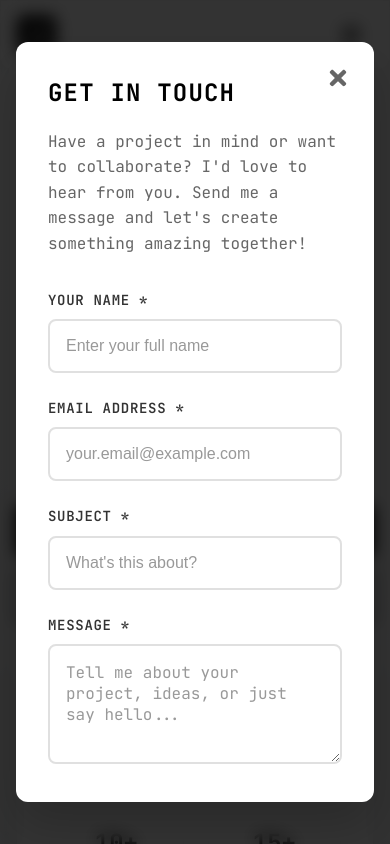
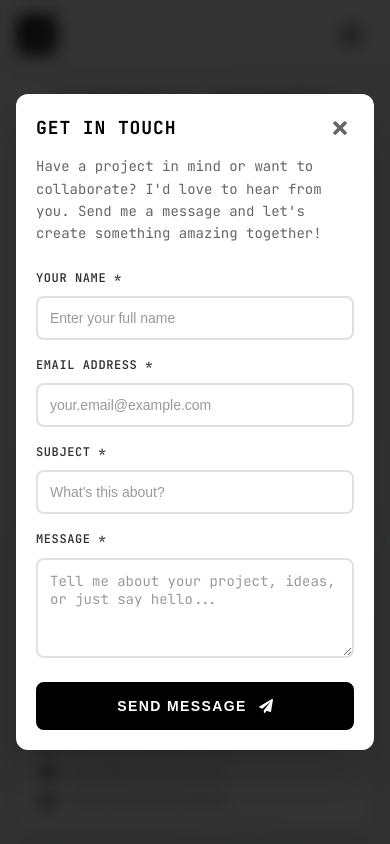
Before and after one commit to Samukelo-Mkhonza/my-profile-website, a React (Create React App) app: page / in a window 390 px wide. Both pictures are taken after a click on the link "GET IN TOUCH". Shown: the top 844 px of the page. Built offline with nearby package versions, Linux system fonts and the light colour scheme.

Commit message:
feat(Hero): enhance responsive design with dynamic paddings, font sizes, and layout adjustments for better mobile experience

```diff
--- a/src/components/Hero.js
+++ b/src/components/Hero.js
@@ -88,20 +88,32 @@ const TypingText = ({ texts, speed = 50, pause = 2000 }) => {
 
 const Section = styled.section`
   min-height: 100vh;
+  min-height: 100dvh; /* Dynamic viewport height for mobile */
   display: flex;
   align-items: center;
   justify-content: center;
-  padding: clamp(2rem, 10vw, 4rem) 1rem;
+  padding: clamp(1.5rem, 5vw, 4rem) clamp(1rem, 3vw, 2rem);
   background: linear-gradient(-45deg, #ffffff, #f8f9fa, #ffffff, #f0f2f5);
   background-size: 400% 400%;
   animation: ${gradientShift} 15s ease infinite;
   position: relative;
   overflow: hidden;
 
-  @media (max-width: 768px) {
-    padding-top: clamp(6rem, 15vw, 8rem);
-    align-items: flex-start;
-    justify-content: center;
+  /* Small mobile devices */
+  @media (max-width: 480px) {
+    padding-top: clamp(5rem, 20vw, 7rem);
+    padding-bottom: clamp(3rem, 10vw, 5rem);
+  }
+
+  /* Tablets and small laptops */
+  @media (min-width: 481px) and (max-width: 1024px) {
+    padding: clamp(3rem, 8vw, 6rem) clamp(1.5rem, 4vw, 3rem);
+  }
+
+  /* Landscape mobile */
+  @media (max-height: 600px) and (orientation: landscape) {
+    min-height: auto;
+    padding: 2rem 2rem 3rem;
   }
 
   &:before {
@@ -126,6 +138,11 @@ const BackgroundElements = styled.div`
   bottom: 0;
   overflow: hidden;
   pointer-events: none;
+
+  /* Hide on very small screens to improve performance */
+  @media (max-width: 360px) {
+    display: none;
+  }
 `;
 
 const FloatingIcon = styled(motion.div)`
@@ -134,6 +151,11 @@ const FloatingIcon = styled(motion.div)`
   font-size: ${props => props.size || '2rem'};
   animation: ${float} ${props => props.duration || '6s'} ease-in-out infinite;
   animation-delay: ${props => props.delay || '0s'};
+
+  /* Reduce size on mobile */
+  @media (max-width: 768px) {
+    font-size: calc(${props => props.size || '2rem'} * 0.7);
+  }
 `;
 
 const Container = styled.div`
@@ -141,13 +163,25 @@ const Container = styled.div`
   width: 100%;
   display: grid;
   grid-template-columns: 1fr 1fr;
-  gap: clamp(2rem, 5vw, 4rem);
+  gap: clamp(1.5rem, 4vw, 4rem);
   align-items: center;
   z-index: 1;
 
+  /* Tablets */
+  @media (max-width: 1024px) {
+    gap: clamp(1.5rem, 3vw, 3rem);
+  }
+
+  /* Mobile */
   @media (max-width: 768px) {
     grid-template-columns: 1fr;
     text-align: center;
+    gap: clamp(1.5rem, 4vw, 2.5rem);
+  }
+
+  /* Landscape mobile */
+  @media (max-height: 600px) and (orientation: landscape) {
+    grid-template-columns: 1fr 1fr;
     gap: 2rem;
   }
 `;
@@ -155,15 +189,21 @@ const Container = styled.div`
 const MainContent = styled(motion.div)`
   display: flex;
   flex-direction: column;
-  gap: clamp(1rem, 3vw, 1.5rem);
+  gap: clamp(0.75rem, 2vw, 1.5rem);
 
   @media (max-width: 768px) {
     order: 1;
+    align-items: center;
+  }
+
+  /* Very small screens */
+  @media (max-width: 360px) {
+    gap: 0.75rem;
   }
 `;
 
 const Greeting = styled(motion.div)`
-  font-size: clamp(1rem, 2.5vw, 1.125rem);
+  font-size: clamp(0.875rem, 2vw, 1.125rem);
   color: #666;
   font-weight: 500;
   display: flex;
@@ -175,10 +215,15 @@ const Greeting = styled(motion.div)`
   @media (max-width: 768px) {
     justify-content: center;
   }
+
+  @media (max-width: 360px) {
+    font-size: 0.75rem;
+    letter-spacing: 0.05em;
+  }
 `;
 
 const Title = styled(motion.h1)`
-  font-size: clamp(2.5rem, 7vw, 4.5rem);
+  font-size: clamp(1.75rem, 6vw, 4.5rem);
   font-weight: 700;
   text-transform: uppercase;
   letter-spacing: 0.05em;
@@ -186,49 +231,88 @@ const Title = styled(motion.h1)`
   color: #000;
   margin: 0;
 
+  /* Tablets */
+  @media (min-width: 769px) and (max-width: 1024px) {
+    font-size: clamp(2.5rem, 5vw, 3.5rem);
+  }
+
+  /* Small mobile */
   @media (max-width: 480px) {
+    font-size: clamp(1.5rem, 7vw, 2.5rem);
     letter-spacing: 0.02em;
+  }
+
+  /* Very small screens */
+  @media (max-width: 360px) {
+    font-size: 1.375rem;
+    letter-spacing: 0.01em;
+  }
+
+  /* Landscape mobile */
+  @media (max-height: 600px) and (orientation: landscape) {
+    font-size: clamp(1.5rem, 4vw, 2.5rem);
   }
 `;
 
 const DynamicRole = styled(motion.div)`
-  font-size: clamp(1.25rem, 4vw, 2rem);
+  font-size: clamp(1rem, 3.5vw, 2rem);
   font-weight: 600;
   text-transform: uppercase;
   letter-spacing: 0.1em;
   color: #333;
-  margin: clamp(0.5rem, 2vw, 1rem) 0;
-  min-height: clamp(1.5rem, 4vw, 2.5rem);
+  margin: clamp(0.25rem, 1.5vw, 1rem) 0;
+  min-height: clamp(1.25rem, 3.5vw, 2.5rem);
 
   @media (max-width: 480px) {
+    font-size: clamp(0.875rem, 4vw, 1.25rem);
     letter-spacing: 0.05em;
+    min-height: 1.5rem;
+  }
+
+  @media (max-width: 360px) {
+    font-size: 0.875rem;
   }
 `;
 
 const Description = styled(motion.p)`
-  font-size: clamp(1rem, 2.5vw, 1.125rem);
+  font-size: clamp(0.875rem, 2vw, 1.125rem);
   line-height: 1.6;
   color: #555;
-  margin: clamp(1rem, 3vw, 1.5rem) 0;
+  margin: clamp(0.75rem, 2vw, 1.5rem) 0;
   max-width: 500px;
 
   @media (max-width: 768px) {
     margin: 1rem auto;
+    max-width: 90%;
+  }
+
+  @media (max-width: 360px) {
+    font-size: 0.8125rem;
+    line-height: 1.5;
   }
 `;
 
 const ButtonGroup = styled(motion.div)`
   display: flex;
-  gap: 1rem;
-  margin-top: clamp(1.5rem, 3vw, 2rem);
+  gap: clamp(0.75rem, 2vw, 1rem);
+  margin-top: clamp(1rem, 2.5vw, 2rem);
+  flex-wrap: wrap;
+  justify-content: flex-start;
 
-  @media (max-width: 640px) {
-    flex-direction: column;
-    align-items: center;
+  @media (max-width: 768px) {
+    justify-content: center;
   }
 
-  @media (max-width: 768px) and (min-width: 641px) {
-    justify-content: center;
+  @media (max-width: 480px) {
+    flex-direction: column;
+    align-items: stretch;
+    width: 100%;
+    max-width: 300px;
+  }
+
+  /* Landscape mobile */
+  @media (max-height: 600px) and (orientation: landscape) {
+    margin-top: 1rem;
   }
 `;
 
@@ -237,9 +321,9 @@ const Button = styled(motion.a)`
   align-items: center;
   justify-content: center;
   gap: 0.75rem;
-  padding: clamp(0.75rem, 2vw, 1rem) clamp(1.5rem, 3vw, 2rem);
+  padding: clamp(0.625rem, 1.5vw, 1rem) clamp(1.25rem, 2.5vw, 2rem);
   border-radius: 4px;
-  font-size: clamp(0.875rem, 2vw, 1rem);
+  font-size: clamp(0.8125rem, 1.5vw, 1rem);
   font-weight: 600;
   text-transform: uppercase;
   letter-spacing: 0.1em;
@@ -248,11 +332,25 @@ const Button = styled(motion.a)`
   position: relative;
   overflow: hidden;
   cursor: pointer;
-  min-width: 200px;
+  min-width: min(200px, 100%);
+  white-space: nowrap;
 
-  @media (max-width: 640px) {
+  /* Touch-friendly size for mobile */
+  @media (max-width: 768px) {
+    min-height: 44px;
+    touch-action: manipulation;
+  }
+
+  @media (max-width: 480px) {
     width: 100%;
-    min-width: unset;
+    padding: 0.875rem 1.5rem;
+  }
+
+  @media (max-width: 360px) {
+    font-size: 0.75rem;
+    letter-spacing: 0.05em;
+    gap: 0.5rem;
+    padding: 0.75rem 1.25rem;
   }
 
   &:before {
@@ -275,10 +373,18 @@ const Button = styled(motion.a)`
     position: relative;
     z-index: 1;
     transition: transform 0.3s ease;
+    flex-shrink: 0;
   }
 
+  @media (hover: hover) {
     &:hover svg {
       transform: translateX(4px);
+    }
+  }
+
+  /* Touch feedback for mobile */
+  &:active {
+    transform: scale(0.98);
   }
 `;
 
@@ -291,6 +397,7 @@ const PrimaryButton = styled(Button)`
     background: #fff;
   }
 
+  @media (hover: hover) {
     &:hover {
       color: #000;
       transform: translateY(-2px);
@@ -298,6 +405,7 @@ const PrimaryButton = styled(Button)`
 
       &:before {
         width: 100%;
+      }
     }
   }
 `;
@@ -311,6 +419,7 @@ const SecondaryButton = styled(Button)`
     background: #000;
   }
 
+  @media (hover: hover) {
     &:hover {
       color: #fff;
       transform: translateY(-2px);
@@ -320,13 +429,14 @@ const SecondaryButton = styled(Button)`
         width: 100%;
       }
     }
+  }
 `;
 
 const StatsSection = styled(motion.div)`
   display: flex;
   flex-direction: column;
-  gap: 1.5rem;
-  padding: clamp(2rem, 4vw, 2.5rem);
+  gap: clamp(1rem, 2vw, 1.5rem);
+  padding: clamp(1.5rem, 3vw, 2.5rem);
   background: rgba(255, 255, 255, 0.8);
   backdrop-filter: blur(10px);
   border: 1px solid rgba(0, 0, 0, 0.1);
@@ -335,72 +445,118 @@ const StatsSection = styled(motion.div)`
 
   @media (max-width: 768px) {
     order: 2;
+    width: 100%;
+    max-width: 500px;
+  }
+
+  @media (max-width: 480px) {
+    padding: clamp(1.25rem, 4vw, 2rem);
+  }
+
+  /* Landscape mobile */
+  @media (max-height: 600px) and (orientation: landscape) {
+    padding: 1.5rem;
   }
 `;
 
 const StatsGrid = styled.div`
   display: grid;
-  grid-template-columns: 1fr 1fr;
-  gap: 1.5rem;
+  grid-template-columns: repeat(2, 1fr);
+  gap: clamp(0.75rem, 2vw, 1.5rem);
+
+  @media (max-width: 360px) {
+    gap: 0.625rem;
+  }
 `;
 
 const StatCard = styled(motion.div)`
   text-align: center;
-  padding: 1rem;
+  padding: clamp(0.75rem, 2vw, 1rem);
   background: rgba(255, 255, 255, 0.6);
   border-radius: 8px;
   border: 1px solid rgba(0, 0, 0, 0.05);
   transition: all 0.3s ease;
 
+  @media (hover: hover) {
     &:hover {
       transform: translateY(-4px);
       box-shadow: 0 8px 16px rgba(0, 0, 0, 0.1);
       background: rgba(255, 255, 255, 0.9);
     }
+  }
+
+  @media (max-width: 360px) {
+    padding: 0.625rem;
+  }
 `;
 
 const StatNumber = styled.div`
-  font-size: clamp(1.5rem, 3vw, 2rem);
+  font-size: clamp(1.25rem, 3vw, 2rem);
   font-weight: 700;
   color: #000;
   margin-bottom: 0.25rem;
+
+  @media (max-width: 360px) {
+    font-size: 1.125rem;
+  }
 `;
 
 const StatLabel = styled.div`
-  font-size: clamp(0.75rem, 2vw, 0.875rem);
+  font-size: clamp(0.625rem, 1.5vw, 0.875rem);
   color: #666;
   text-transform: uppercase;
   letter-spacing: 0.1em;
   font-weight: 500;
+
+  @media (max-width: 360px) {
+    font-size: 0.625rem;
+    letter-spacing: 0.05em;
+  }
 `;
 
 const QuickInfo = styled.div`
   display: flex;
   flex-direction: column;
-  gap: 0.75rem;
-  padding-top: 1rem;
+  gap: clamp(0.5rem, 1.5vw, 0.75rem);
+  padding-top: clamp(0.75rem, 2vw, 1rem);
   border-top: 1px solid rgba(0, 0, 0, 0.1);
+
+  @media (max-width: 360px) {
+    gap: 0.5rem;
+    padding-top: 0.625rem;
+  }
 `;
 
 const InfoItem = styled.div`
   display: flex;
   align-items: center;
   gap: 0.75rem;
-  font-size: clamp(0.875rem, 2vw, 1rem);
+  font-size: clamp(0.75rem, 1.75vw, 1rem);
   color: #555;
+
+  @media (max-width: 360px) {
+    gap: 0.5rem;
+    font-size: 0.75rem;
+  }
 `;
 
 const InfoIcon = styled.div`
-  font-size: 1rem;
+  font-size: clamp(0.875rem, 2vw, 1rem);
   color: #000;
   width: 20px;
   display: flex;
   justify-content: center;
+  flex-shrink: 0;
+
+  @media (max-width: 360px) {
+    font-size: 0.75rem;
+    width: 16px;
+  }
 `;
 
 const ScrollIndicator = styled(motion.div)`
   position: absolute;
-  bottom: 2rem;
+  bottom: clamp(1rem, 3vw, 2rem);
   left: 50%;
   transform: translateX(-50%);
   display: flex;
@@ -410,13 +566,18 @@ const ScrollIndicator = styled(motion.div)`
   color: #666;
   cursor: pointer;
 
-  @media (max-width: 768px) {
-    bottom: 1rem;
+  /* Hide on very short screens */
+  @media (max-height: 600px) {
+    display: none;
+  }
+
+  @media (max-width: 360px) {
+    bottom: 0.75rem;
   }
 `;
 
 const ScrollText = styled.span`
-  font-size: 0.75rem;
+  font-size: clamp(0.625rem, 1.5vw, 0.75rem);
   text-transform: uppercase;
   letter-spacing: 0.1em;
   font-weight: 500;
@@ -435,28 +596,52 @@ const ModalOverlay = styled(motion.div)`
   align-items: center;
   justify-content: center;
   z-index: 1000;
-  padding: 1rem;
+  padding: clamp(1rem, 3vw, 2rem);
+  overflow-y: auto;
 `;
 
 const ModalContent = styled(motion.div)`
   background: #fff;
   border-radius: 12px;
-  padding: clamp(2rem, 5vw, 3rem);
+  padding: clamp(1.5rem, 4vw, 3rem);
   width: 100%;
   max-width: 600px;
   max-height: 90vh;
+  max-height: 90dvh;
   overflow-y: auto;
   position: relative;
   box-shadow: 0 24px 48px rgba(0, 0, 0, 0.2);
+  margin: auto;
+
+  /* Smooth scrolling on iOS */
+  -webkit-overflow-scrolling: touch;
+
+  @media (max-width: 480px) {
+    padding: clamp(1.25rem, 4vw, 2rem);
+    max-height: 85vh;
+    max-height: 85dvh;
+  }
+
+  @media (max-width: 360px) {
+    padding: 1rem;
+    border-radius: 8px;
+  }
+
+  /* Landscape mobile */
+  @media (max-height: 500px) and (orientation: landscape) {
+    max-height: 95vh;
+    max-height: 95dvh;
+    padding: 1.5rem;
+  }
 `;
 
 const CloseButton = styled.button`
   position: absolute;
-  top: 1rem;
-  right: 1rem;
+  top: clamp(0.75rem, 2vw, 1rem);
+  right: clamp(0.75rem, 2vw, 1rem);
   background: none;
   border: none;
-  font-size: 1.5rem;
+  font-size: clamp(1.25rem, 3vw, 1.5rem);
   color: #666;
   cursor: pointer;
   padding: 0.5rem;
@@ -465,32 +650,67 @@ const CloseButton = styled.button`
   display: flex;
   align-items: center;
   justify-content: center;
+  min-width: 44px;
+  min-height: 44px;
 
+  @media (hover: hover) {
     &:hover {
       background: rgba(0, 0, 0, 0.1);
       color: #000;
     }
+  }
+
+  &:active {
+    transform: scale(0.95);
+  }
+
+  @media (max-width: 360px) {
+    top: 0.5rem;
+    right: 0.5rem;
+    font-size: 1.125rem;
+  }
 `;
 
 const ModalTitle = styled.h2`
-  font-size: clamp(1.5rem, 4vw, 2rem);
+  font-size: clamp(1.25rem, 3.5vw, 2rem);
   font-weight: 700;
   color: #000;
-  margin: 0 0 1rem 0;
+  margin: 0 0 clamp(0.75rem, 2vw, 1rem) 0;
   text-transform: uppercase;
   letter-spacing: 0.05em;
+  padding-right: 2rem;
+
+  @media (max-width: 480px) {
+    font-size: clamp(1.125rem, 4vw, 1.5rem);
+  }
+
+  @media (max-width: 360px) {
+    font-size: 1.125rem;
+    letter-spacing: 0.02em;
+  }
 `;
 
 const ModalSubtitle = styled.p`
   color: #666;
-  margin-bottom: 2rem;
+  margin-bottom: clamp(1.5rem, 3vw, 2rem);
   line-height: 1.6;
+  font-size: clamp(0.875rem, 2vw, 1rem);
+
+  @media (max-width: 360px) {
+    font-size: 0.8125rem;
+    line-height: 1.5;
+    margin-bottom: 1.25rem;
+  }
 `;
 
-const Form = styled.form`
+const FormContainer = styled.div`
   display: flex;
   flex-direction: column;
-  gap: 1.5rem;
+  gap: clamp(1rem, 2.5vw, 1.5rem);
+
+  @media (max-width: 360px) {
+    gap: 0.875rem;
+  }
 `;
 
 const FormGroup = styled.div`
@@ -504,14 +724,18 @@ const Label = styled.label`
   color: #333;
   text-transform: uppercase;
   letter-spacing: 0.05em;
-  font-size: 0.875rem;
+  font-size: clamp(0.75rem, 1.5vw, 0.875rem);
+
+  @media (max-width: 360px) {
+    font-size: 0.75rem;
+  }
 `;
 
 const Input = styled.input`
-  padding: 1rem;
+  padding: clamp(0.75rem, 2vw, 1rem);
   border: 2px solid #e0e0e0;
   border-radius: 8px;
-  font-size: 1rem;
+  font-size: clamp(0.875rem, 2vw, 1rem);
   transition: all 0.3s ease;
   background: #fff;
 
@@ -524,14 +748,20 @@ const Input = styled.input`
   &::placeholder {
     color: #999;
   }
+
+  @media (max-width: 360px) {
+    padding: 0.625rem;
+    font-size: 0.875rem;
+    border-radius: 6px;
+  }
 `;
 
 const TextArea = styled.textarea`
-  padding: 1rem;
+  padding: clamp(0.75rem, 2vw, 1rem);
   border: 2px solid #e0e0e0;
   border-radius: 8px;
-  font-size: 1rem;
-  min-height: 120px;
+  font-size: clamp(0.875rem, 2vw, 1rem);
+  min-height: clamp(100px, 20vw, 120px);
   resize: vertical;
   font-family: inherit;
   transition: all 0.3s ease;
@@ -546,6 +776,13 @@ const TextArea = styled.textarea`
   &::placeholder {
     color: #999;
   }
+
+  @media (max-width: 360px) {
+    padding: 0.625rem;
+    font-size: 0.875rem;
+    min-height: 80px;
+    border-radius: 6px;
+  }
 `;
 
 const SubmitButton = styled(motion.button)`
@@ -553,23 +790,30 @@ const SubmitButton = styled(motion.button)`
   align-items: center;
   justify-content: center;
   gap: 0.75rem;
-  padding: 1rem 2rem;
+  padding: clamp(0.875rem, 2vw, 1rem) clamp(1.5rem, 3vw, 2rem);
   background: #000;
   color: #fff;
   border: 2px solid #000;
   border-radius: 8px;
-  font-size: 1rem;
+  font-size: clamp(0.875rem, 2vw, 1rem);
   font-weight: 600;
   text-transform: uppercase;
   letter-spacing: 0.1em;
   cursor: pointer;
   transition: all 0.3s ease;
-  margin-top: 1rem;
+  margin-top: clamp(0.5rem, 2vw, 1rem);
+  min-height: 44px;
 
-  &:hover {
+  @media (hover: hover) {
+    &:hover:not(:disabled) {
       background: #333;
       transform: translateY(-2px);
       box-shadow: 0 8px 16px rgba(0, 0, 0, 0.2);
+    }
+  }
+
+  &:active:not(:disabled) {
+    transform: scale(0.98);
   }
 
   &:disabled {
@@ -580,21 +824,31 @@ const SubmitButton = styled(motion.button)`
 
   svg {
     transition: transform 0.3s ease;
+    flex-shrink: 0;
   }
 
+  @media (hover: hover) {
     &:hover:not(:disabled) svg {
       transform: translateX(4px);
+    }
+  }
+
+  @media (max-width: 360px) {
+    padding: 0.75rem 1.25rem;
+    font-size: 0.75rem;
+    gap: 0.5rem;
+    letter-spacing: 0.05em;
   }
 `;
 
 // CV Modal Styles
 const CVContent = styled.div`
-  margin-top: 2rem;
+  margin-top: clamp(1.5rem, 3vw, 2rem);
 `;
 
 const CVSection = styled.div`
-  margin-bottom: 2rem;
-  padding-bottom: 1.5rem;
+  margin-bottom: clamp(1.5rem, 3vw, 2rem);
+  padding-bottom: clamp(1rem, 2vw, 1.5rem);
   border-bottom: 1px solid #e0e0e0;
 
   &:last-child {
@@ -602,13 +856,18 @@ const CVSection = styled.div`
     margin-bottom: 0;
     padding-bottom: 0;
   }
+
+  @media (max-width: 360px) {
+    margin-bottom: 1.25rem;
+    padding-bottom: 0.875rem;
+  }
 `;
 
 const CVSectionTitle = styled.h3`
-  font-size: 1.25rem;
+  font-size: clamp(1rem, 2.5vw, 1.25rem);
   font-weight: 600;
   color: #000;
-  margin-bottom: 1rem;
+  margin-bottom: clamp(0.75rem, 2vw, 1rem);
   text-transform: uppercase;
   letter-spacing: 0.05em;
   display: flex;
@@ -616,8 +875,15 @@ const CVSectionTitle = styled.h3`
   gap: 0.75rem;
 
   svg {
-    font-size: 1rem;
+    font-size: clamp(0.875rem, 2vw, 1rem);
     color: #666;
+    flex-shrink: 0;
+  }
+
+  @media (max-width: 360px) {
+    font-size: 0.9375rem;
+    gap: 0.5rem;
+    letter-spacing: 0.02em;
   }
 `;
 
@@ -625,6 +891,12 @@ const CVText = styled.p`
   color: #666;
   line-height: 1.6;
   margin-bottom: 0.75rem;
+  font-size: clamp(0.875rem, 2vw, 1rem);
+
+  @media (max-width: 360px) {
+    font-size: 0.8125rem;
+    line-height: 1.5;
+  }
 `;
 
 const CVList = styled.ul`
@@ -633,26 +905,37 @@ const CVList = styled.ul`
   margin: 0;
   display: flex;
   flex-wrap: wrap;
-  gap: 0.75rem;
+  gap: clamp(0.5rem, 1.5vw, 0.75rem);
+
+  @media (max-width: 360px) {
+    gap: 0.375rem;
+  }
 `;
 
 const CVListItem = styled.li`
   background: #f0f0f0;
-  padding: 0.5rem 1rem;
+  padding: clamp(0.375rem, 1.5vw, 0.5rem) clamp(0.75rem, 2vw, 1rem);
   border-radius: 4px;
-  font-size: 0.875rem;
+  font-size: clamp(0.75rem, 1.75vw, 0.875rem);
   color: #333;
   transition: all 0.3s ease;
 
+  @media (hover: hover) {
     &:hover {
       background: #e0e0e0;
+    }
+  }
+
+  @media (max-width: 360px) {
+    padding: 0.375rem 0.625rem;
+    font-size: 0.75rem;
   }
 `;
 
 const ContactInfo = styled.div`
   display: flex;
   flex-direction: column;
-  gap: 0.5rem;
+  gap: clamp(0.375rem, 1vw, 0.5rem);
   margin-top: 0.5rem;
 `;
 
@@ -663,36 +946,55 @@ const ContactItem = styled.a`
   color: #666;
   text-decoration: none;
   transition: color 0.3s ease;
+  font-size: clamp(0.875rem, 2vw, 1rem);
+  word-break: break-word;
 
+  @media (hover: hover) {
     &:hover {
       color: #000;
     }
+  }
 
   svg {
-    font-size: 1rem;
+    font-size: clamp(0.875rem, 2vw, 1rem);
     color: #000;
+    flex-shrink: 0;
+  }
+
+  @media (max-width: 360px) {
+    font-size: 0.8125rem;
+    gap: 0.5rem;
   }
 `;
 
 const WorkExperience = styled.div`
-  margin-top: 1rem;
+  margin-top: clamp(0.75rem, 2vw, 1rem);
 `;
 
 const JobTitle = styled.h4`
-  font-size: 1.125rem;
+  font-size: clamp(1rem, 2.5vw, 1.125rem);
   font-weight: 600;
   color: #333;
   margin-bottom: 0.25rem;
+
+  @media (max-width: 360px) {
+    font-size: 0.9375rem;
+  }
 `;
 
 const Company = styled.p`
   color: #666;
   font-style: italic;
   margin-bottom: 0.5rem;
+  font-size: clamp(0.875rem, 2vw, 1rem);
+
+  @media (max-width: 360px) {
+    font-size: 0.8125rem;
+  }
 `;
 
 const Duration = styled.span`
-  font-size: 0.875rem;
+  font-size: clamp(0.75rem, 1.75vw, 0.875rem);
   color: #999;
 `;
 
@@ -719,7 +1021,7 @@ const ContactModal = ({ isOpen, onClose }) => {
     });
   };
 
-  const handleSubmit = async (e) => {
+  const handleSubmit = (e) => {
     e.preventDefault();
     setIsSubmitting(true);
 
@@ -757,7 +1059,7 @@ const ContactModal = ({ isOpen, onClose }) => {
           Send me a message and let's create something amazing together!
         </ModalSubtitle>
 
-        <Form onSubmit={handleSubmit}>
+        <FormContainer>
           <FormGroup>
             <Label htmlFor="name">Your Name *</Label>
             <Input
@@ -810,7 +1112,7 @@ const ContactModal = ({ isOpen, onClose }) => {
           </FormGroup>
 
           <SubmitButton
-            type="submit"
+            onClick={handleSubmit}
             disabled={isSubmitting}
             whileHover={{ y: -2 }}
             whileTap={{ scale: 0.98 }}
@@ -818,7 +1120,7 @@ const ContactModal = ({ isOpen, onClose }) => {
             {isSubmitting ? 'Sending...' : 'Send Message'}
             <FaPaperPlane />
           </SubmitButton>
-        </Form>
+        </FormContainer>
       </ModalContent>
     </ModalOverlay>
   );
@@ -847,18 +1149,6 @@ const CVModal = ({ isOpen, onClose }) => {
         <ModalTitle>Curriculum Vitae</ModalTitle>
 
         <CVContent>
-          {/* <CVSection>
-            <CVSectionTitle>
-              <FaUser />
-              Profile
-            </CVSectionTitle>
-            <CVText>
-              Junior Cloud Technologist with a diploma in ICT Software Development and AWS certifications.
-              Passionate about leveraging technology to drive efficiency and building innovative cloud solutions.
-              Recently achieved AWS Solutions Architect certification and excited to contribute to cutting-edge projects.
-            </CVText>
-          </CVSection> */}
-
           <CVSection>
             <CVSectionTitle>
               <FaPhone />
@@ -869,7 +1159,7 @@ const CVModal = ({ isOpen, onClose }) => {
                 <FaPhone />
                 +27 (63) 818 4436
               </ContactItem>
-              <ContactItem href="mailto:Mkhonzasenzo525@gmail.com">
+              <ContactItem href="mailto:samukelo.mkhonza@outlook.com">
                 <FaEnvelope />
                 samukelo.mkhonza@outlook.com
               </ContactItem>
```
Lines whose indentation alone changed are shown as unchanged.
